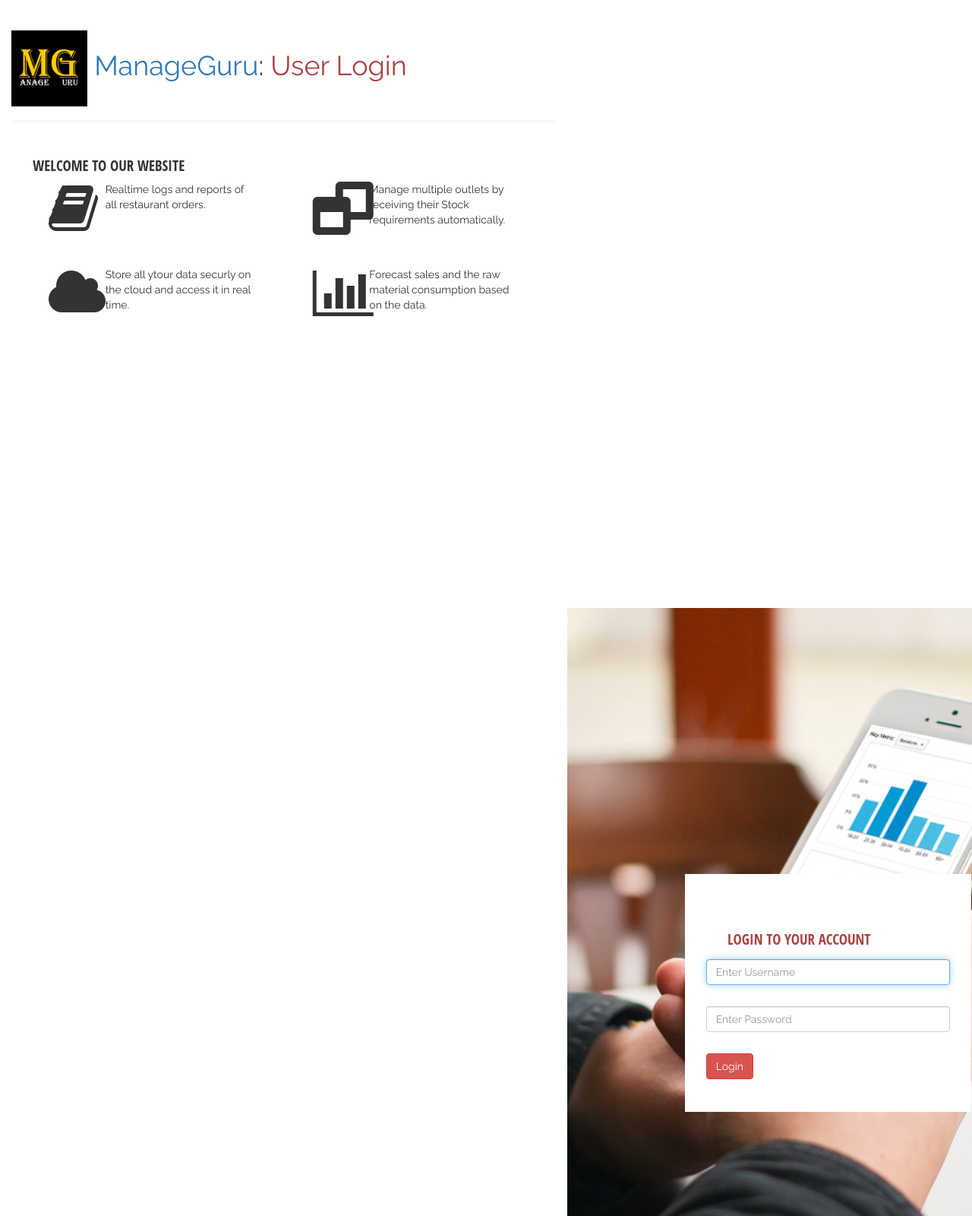
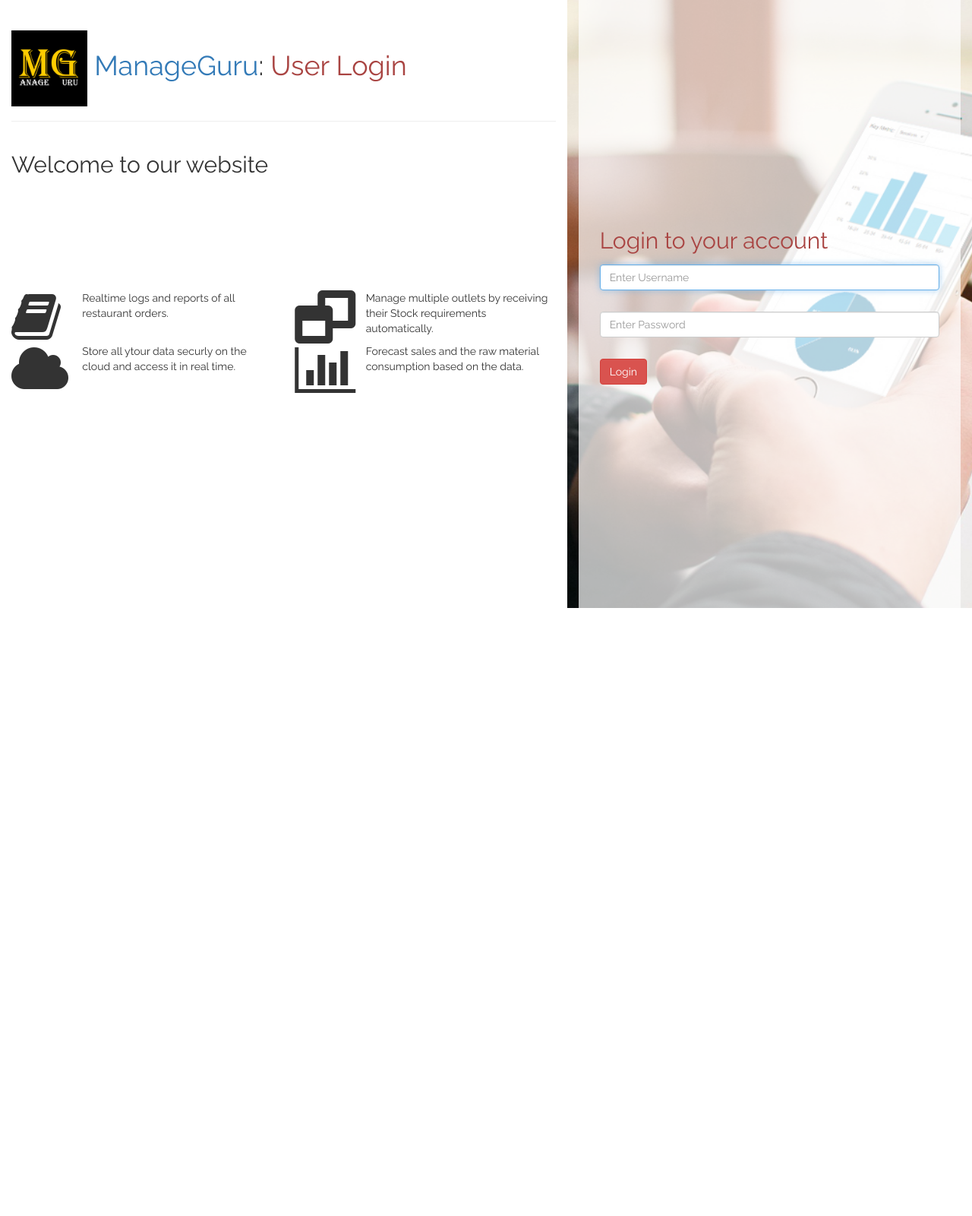
Before and after one commit to hariharanRadhakrishnan/ManageGuru_Application, a PHP site: page /Login.html in a window 1280 px wide. Shown: the whole page at 76% size. After the commit the page ends 800 px from the top, so only its background shows below. Run offline with PHP 8.4, Linux system fonts and the light colour scheme; some libraries are stand-ins or nearby versions.

Commit message:
Login CSS changed

```diff
--- a/Codes/ManageGuru_Web_Management/css/Login.css
+++ b/Codes/ManageGuru_Web_Management/css/Login.css
@@ -1,5 +1,5 @@
-
-body {
+body
+{
 	font-family: 'open sans', helvetica, arial, sans;
 }
 
@@ -8,19 +8,16 @@
 #heading
 {
 	background-color: white;
-	position:relative;
 	height: 100%;
-	background-size: cover;
-
-
 }
 
 #login
 {
+	position: fixed;
+	display: table;
 	background: grey;
 	background-image: url('../images/back.jpg');
 	background-size: cover;
-	position:relative;
 	height: 100%;
 
 }
@@ -28,13 +25,27 @@
 @grey:#2a2a2a;
 @blue:#1fb5bf;
 .log-form {
+	display: table-row;
 	width: 75%;
 	min-width: 320px;
 	max-width: 475px;
-  background: #fff;
-  position: relative;
-  top: 25em;
-  left: 10em;
+	border-radius: 20%;
+	background-color: rgba(255, 255, 255, 0.7);
+}
+.table
+{
+	display: table;
+	height: 60%;
+}
+.table-row
+{
+	display: table-row;
+	height: 100%;
+}
+.vertical-center
+{
+	display: table-cell;
+	vertical-align: middle;
 }
 
 form {
@@ -43,7 +54,7 @@
 	padding: 2em;
 }
 
-h2 {
+/*h2 {
 	width: 100%;
 	font-family: 'open sans condensed';
 	font-size: 1.35em;
@@ -55,14 +66,12 @@
 	text-transform: uppercase;
 	border: 1px solid darken(@grey, 5%);
 	font-weight: 200;
-}
+}*/
 
 input {
 	display: block;
 	width: 100%;
 	margin-bottom: 2em;
-
-
 }
 
 #title
@@ -82,7 +91,7 @@
 
 }
 
-#welcome
+/*#welcome
 {
 	width: 100%;
 	font-size: 2em;
@@ -96,21 +105,18 @@
 	color: Black;
 
 
-}
+}*/
 
-#features
+/*#features
 {
-
 	position:relative;
 	height: 20%;
 	margin-left: 3.5em;
 	width: 40%;
 	margin-bottom: 3em;
+}*/
 
-}
-
-
-
-i {
+i
+{
     font-size: 18em;
 }
```
Lines whose indentation alone changed are shown as unchanged.
